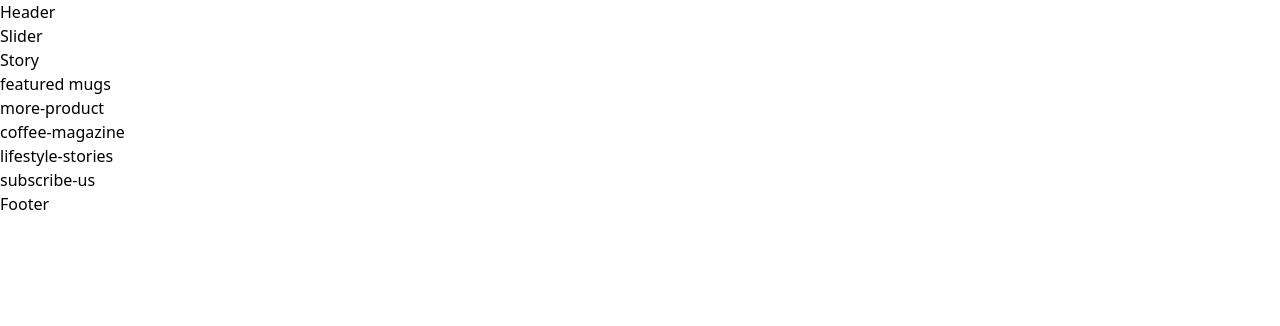
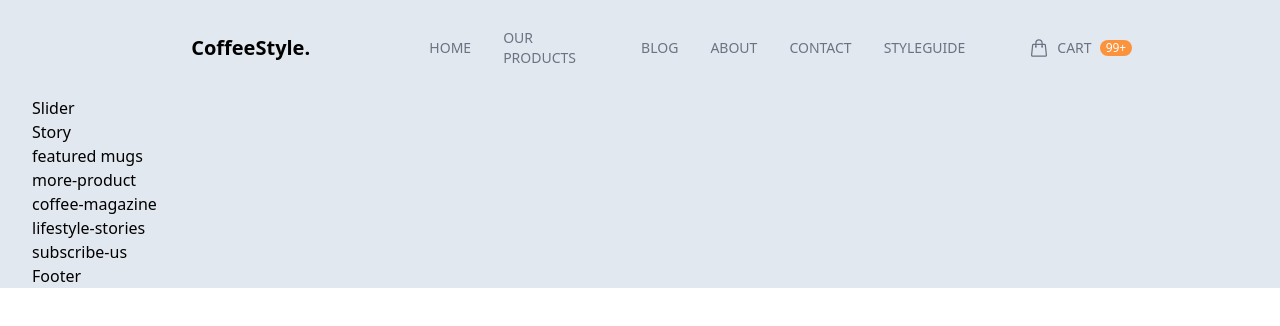
Before and after one commit to thanhntse/tailwindcss-coffee-style, a website: page public/index.html in a window 1280 px wide. Drawn offline with Linux system fonts and the light colour scheme.

Commit message:
Add header.

```diff
--- a/public/index.html
+++ b/public/index.html
@@ -5,15 +5,57 @@
     <meta charset="UTF-8">
     <meta name="viewport" content="width=device-width, initial-scale=1.0">
     <title>Coffee style</title>
-    <link href="output.css" rel="stylesheet">
+    <link href="./output.css" type="text/css" rel="stylesheet">
 </head>
 
 <body>
     <div id="root">
-        <div class="content-wrapper">
+        <div class="content-wrapper max-w-screen-2xl text-base mx-auto px-8 bg-slate-200">
 
-            <header>
-                Header
+            <header class="py-6 mx-10">
+                <nav class="flex flex-row justify-between items-center">
+
+                    <div class="logo basis-2/6 text-center text-xl font-semibold cursor-pointer">
+                        CoffeeStyle.
+                    </div>
+
+                    <ul
+                        class="basis-3/6 flex items-center justify-end gap-8 uppercase text-sm text-gray-500 font-medium">
+                        <li class="ct-top-menu-item">
+                            <a href="#" class="">Home</a>
+                        </li>
+                        <li class="ct-top-menu-item">
+                            <a href="#" class="">Our Products</a>
+                        </li>
+                        <li class="ct-top-menu-item">
+                            <a href="#" class="">Blog</a>
+                        </li>
+                        <li class="ct-top-menu-item">
+                            <a href="#" class="">About</a>
+                        </li>
+                        <li class="ct-top-menu-item">
+                            <a href="#" class="">Contact</a>
+                        </li>
+                        <li class="ct-top-menu-item">
+                            <a href="#" class="">StyleGuide</a>
+                        </li>
+                    </ul>
+
+                    <ul
+                        class="basis-1/6 flex justify-start items-center ml-16 uppercase text-sm text-gray-500 font-medium">
+                        <li class="ct-top-menu-item">
+                            <a href="#" class="flex items-center">
+                                <svg xmlns="http://www.w3.org/2000/svg" fill="none" viewBox="0 0 24 24"
+                                    stroke-width="1.5" stroke="currentColor" class="ct-icon">
+                                    <path stroke-linecap="round" stroke-linejoin="round"
+                                        d="M15.75 10.5V6a3.75 3.75 0 1 0-7.5 0v4.5m11.356-1.993 1.263 12c.07.665-.45 1.243-1.119 1.243H4.25a1.125 1.125 0 0 1-1.12-1.243l1.264-12A1.125 1.125 0 0 1 5.513 7.5h12.974c.576 0 1.059.435 1.119 1.007ZM8.625 10.5a.375.375 0 1 1-.75 0 .375.375 0 0 1 .75 0Zm7.5 0a.375.375 0 1 1-.75 0 .375.375 0 0 1 .75 0Z" />
+                                </svg>
+                                <span class="mx-2">Cart</span>
+                                <span class="ct-badge-circle bg-orange-400 text-white">99+</span>
+                            </a>
+                        </li>
+                    </ul>
+                </nav>
             </header>
 
             <main>
--- a/src/input.css
+++ b/src/input.css
@@ -1,3 +1,16 @@
 @tailwind base;
 @tailwind components;
 @tailwind utilities;
+
+/* ct = custom => Solve the problem of overlapping classes with tailwindcss */
+.ct-top-menu-item {
+    @apply cursor-pointer py-1 hover:text-gray-800 relative after:absolute after:bottom-0 after:left-0 after:bg-light-coffee after:h-0.5 after:w-0 hover:after:w-full after:transition-all after:ease-in-out after:duration-300;
+}
+
+.ct-icon {
+    @apply w-5 h-5 inline-block;
+}
+
+.ct-badge-circle {
+    @apply text-xs text-center rounded-full px-1.5;
+}
--- a/tailwind.config.js
+++ b/tailwind.config.js
@@ -2,7 +2,11 @@
 module.exports = {
   content: ["./public/**/*.{html,js}"],
   theme: {
-    extend: {},
+    extend: {
+      colors: {
+        'light-coffee': '#C89F94'
+      }
+    },
   },
   plugins: [],
 }
```
Also changed, not shown: public/output.css.
